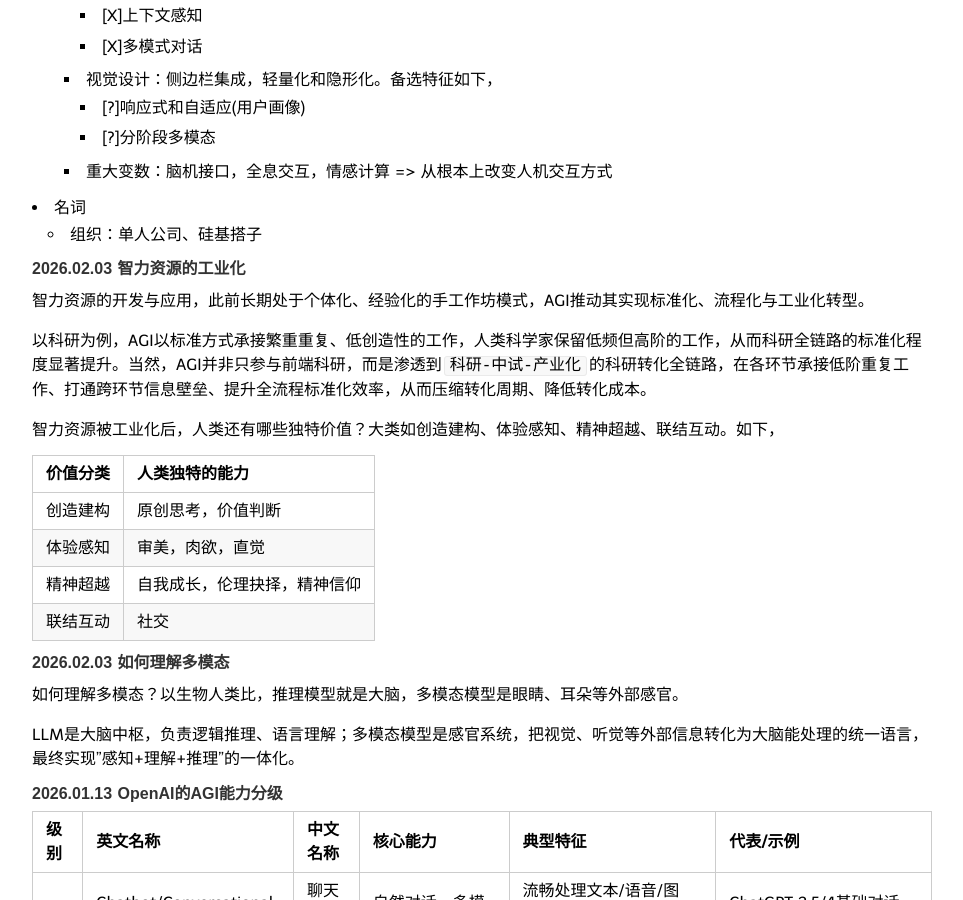
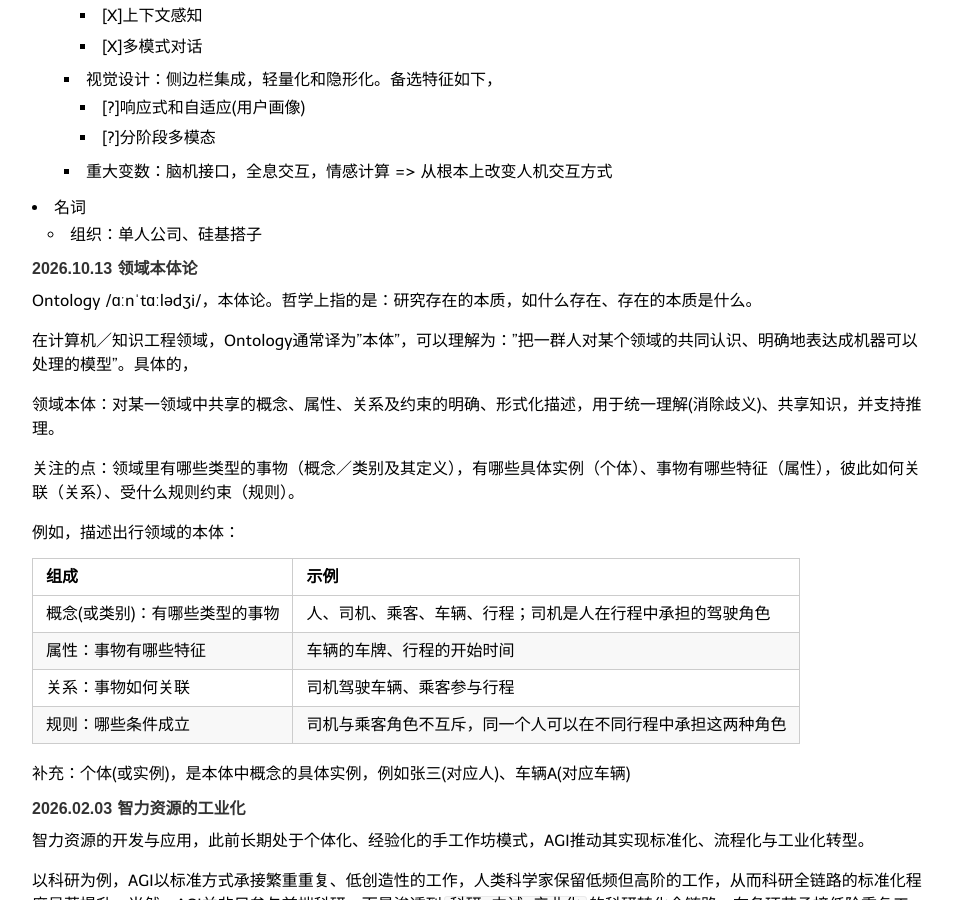
Before and after one commit to niean/niean.github.io, a Jekyll site: the page built from _posts/2024-06-30-se-insight.markdown, in a window 1280 px wide and 900 px high, scrolled down 914 px. Shown: the whole window, without its empty margins (158-1121 px from the left). Built offline with Jekyll 4.4.1, drawn with Linux system fonts in a browser that asks for light colours; comment, search, counter and statistics services are not loaded.

Commit message:
本体论

```diff
--- a/_posts/2024-06-30-se-insight.markdown
+++ b/_posts/2024-06-30-se-insight.markdown
@@ -45,6 +45,27 @@ tags:
     - 组织：单人公司、硅基搭子
 
 
+#### 2026.10.13 领域本体论
+Ontology /ɑːnˈtɑːlədʒi/，本体论。哲学上指的是：研究存在的本质，如什么存在、存在的本质是什么。
+
+在计算机／知识工程领域，Ontology通常译为"本体"，可以理解为："把一群人对某个领域的共同认识、明确地表达成机器可以处理的模型"。具体的，
+
+领域本体：对某一领域中共享的概念、属性、关系及约束的明确、形式化描述，用于统一理解(消除歧义)、共享知识，并支持推理。
+
+关注的点：领域里有哪些类型的事物（概念／类别及其定义），有哪些具体实例（个体）、事物有哪些特征（属性），彼此如何关联（关系）、受什么规则约束（规则）。
+
+例如，描述出行领域的本体：
+
+| 组成 | 示例 |
+|---|---|
+| 概念(或类别)：有哪些类型的事物 | 人、司机、乘客、车辆、行程；司机是人在行程中承担的驾驶角色 |
+| 属性：事物有哪些特征 | 车辆的车牌、行程的开始时间 |
+| 关系：事物如何关联 | 司机驾驶车辆、乘客参与行程 |
+| 规则：哪些条件成立 | 司机与乘客角色不互斥，同一个人可以在不同行程中承担这两种角色 |
+
+补充：个体(或实例)，是本体中概念的具体实例，例如张三(对应人)、车辆A(对应车辆)
+
+
 #### 2026.02.03 智力资源的工业化
 智力资源的开发与应用，此前长期处于个体化、经验化的手工作坊模式，AGI推动其实现标准化、流程化与工业化转型。
 
```
